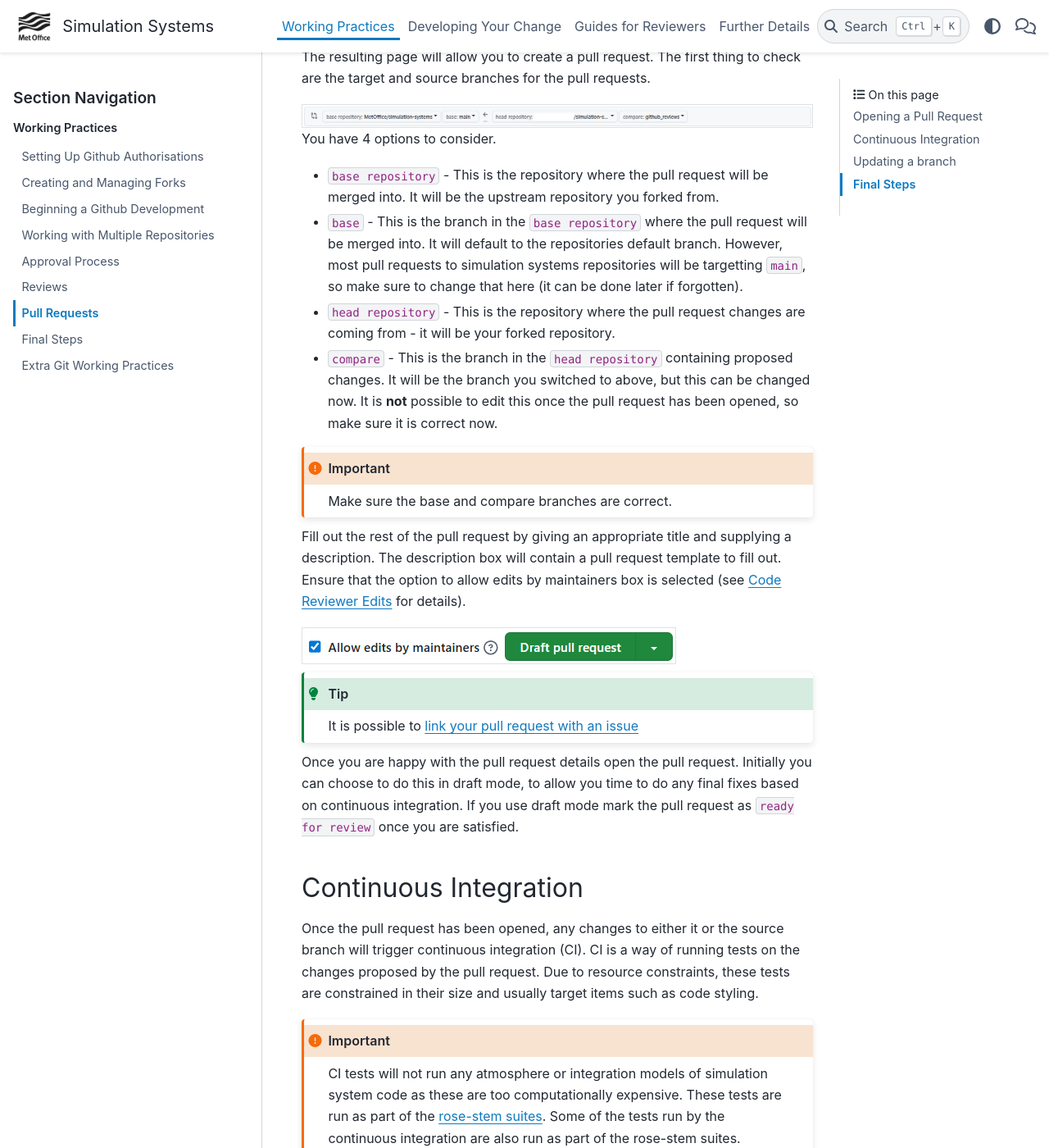
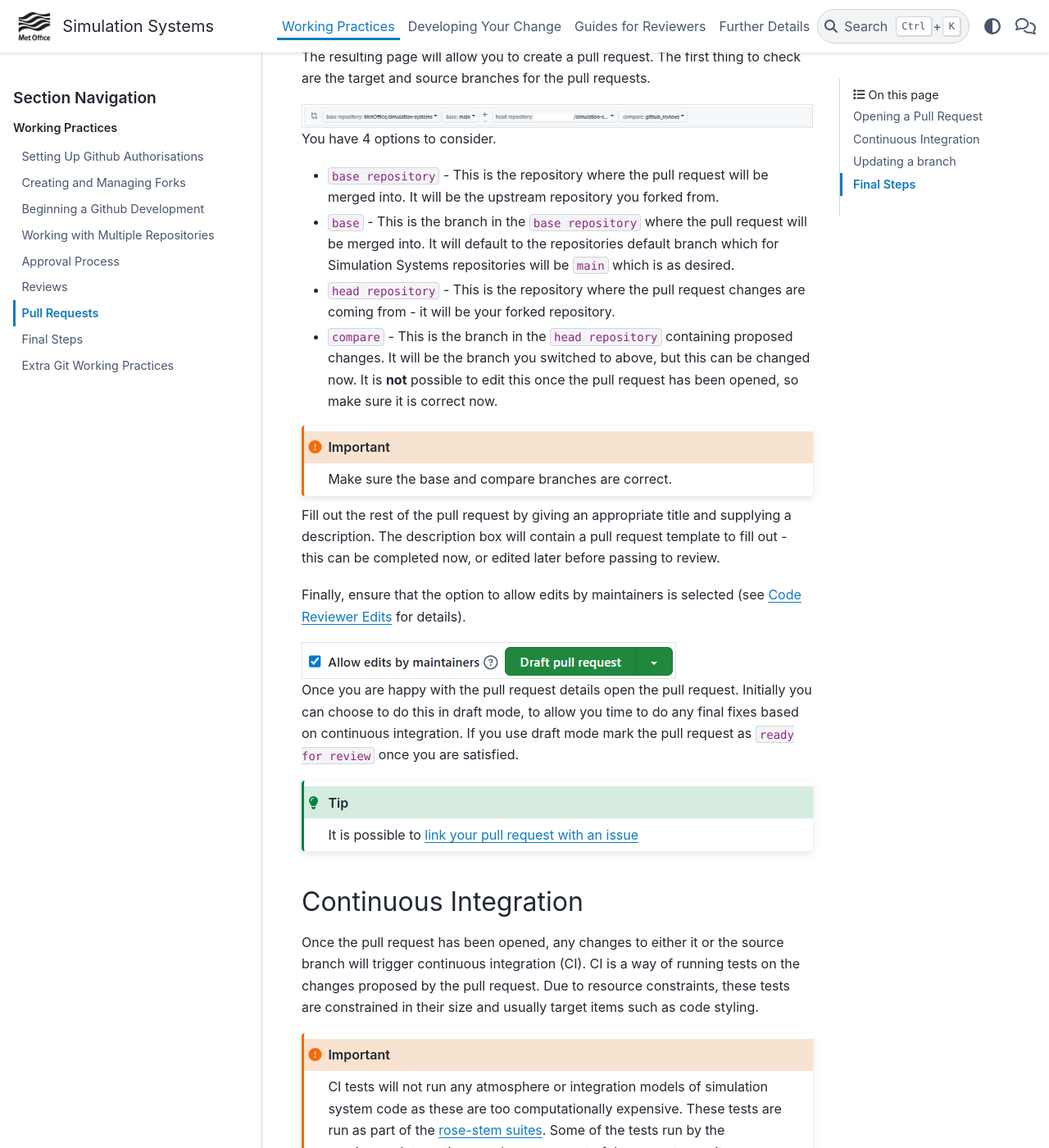
Before and after one commit to MetOffice/simulation-systems, a Sphinx documentation site: the page built from source/WorkingPractices/pull_requests.rst, in a window 1280 px wide and 1400 px high, scrolled down 663 px. Shown: the whole window at 82% size. Built offline with Sphinx 7.4.7 and the PyData theme 0.15.4, drawn with Linux system fonts in a browser that asks for light colours.

Commit message:
update default main

```diff
--- a/source/WorkingPractices/forking.rst
+++ b/source/WorkingPractices/forking.rst
@@ -72,6 +72,8 @@ Most work to maintain a fork involves syncing it with the upstream repository. S
         .. image:: images/gh_screenshots/sync_fork_dark.png
             :class: only-dark border
 
+        The synced branch will still only exist in the remote repository. If you require them in a local clone make sure to ``fetch`` or ``pull`` the repository.
+
     .. tab-item:: gh cli
 
         Run the following command, substituting for the downstream fork owner and repo name. Without the ``-b`` option, only the default branch will be synced. You may want to sync both ``stable`` and ``main``, particularly at a release.
@@ -80,9 +82,7 @@ Most work to maintain a fork involves syncing it with the upstream repository. S
 
             gh repo sync <OWNER>/<REPO> -b <BRANCH>
 
-        .. tip::
-
-            When using the gh cli to sync forks, remember that it won't pull the changes to local clone, this needs to be done manually.
+        The synced branch will still only exist in the remote repository. If you require them in a local clone make sure to ``fetch`` or ``pull`` the repository.
 
     .. tab-item:: git commands
 
--- a/source/WorkingPractices/git_extras.rst
+++ b/source/WorkingPractices/git_extras.rst
@@ -25,8 +25,8 @@ It is possible to set another repository as a remote source using the syntax,
 
     git remote add <name> <url>
 
-The URL for the upstream can be found from the Code button on github (see
-:ref:`Cloning a Repository <clone_repo>`).
+The URL for the desired repository can be found from the Code button on github
+(see :ref:`Cloning a Repository <clone_repo>`).
 
 .. tip::
 
--- a/source/WorkingPractices/pull_requests.rst
+++ b/source/WorkingPractices/pull_requests.rst
@@ -41,9 +41,7 @@ You have 4 options to consider.
   merged into. It will be the upstream repository you forked from.
 * ``base`` - This is the branch in the ``base repository`` where the pull
   request will be merged into. It will default to the repositories default
-  branch. However, most pull requests to simulation systems repositories will be
-  targetting ``main``, so make sure to change that here (it can be done later if
-  forgotten).
+  branch which for Simulation Systems repositories will be ``main`` which is as desired.
 * ``head repository`` - This is the repository where the pull request changes
   are coming from - it will be your forked repository.
 * ``compare`` - This is the branch in the ``head repository`` containing
@@ -57,7 +55,9 @@ You have 4 options to consider.
 
 Fill out the rest of the pull request by giving an appropriate title and
 supplying a description. The description box will contain a pull request
-template to fill out. Ensure that the option to allow edits by maintainers box
+template to fill out - this can be completed now, or edited later before passing to review.
+
+Finally, ensure that the option to allow edits by maintainers
 is selected (see :ref:`reviewer_edits` for details).
 
 .. image:: images/gh_screenshots/maintainer_edit_light.png
@@ -66,15 +66,14 @@ is selected (see :ref:`reviewer_edits` for details).
 .. image:: images/gh_screenshots/maintainer_edit_dark.png
     :class: only-dark border
 
+Once you are happy with the pull request details open the pull request.
+Initially you can choose to do this in draft mode, to allow you time to do any
+final fixes based on continuous integration. If you use draft mode mark the pull request as ``ready for review`` once you are satisfied.
+
 .. tip::
 
     It is possible to `link your pull request with an issue
     <https://docs.github.com/en/issues/tracking-your-work-with-issues/using-issues/linking-a-pull-request-to-an-issue>`_
-
-
-Once you are happy with the pull request details open the pull request.
-Initially you can choose to do this in draft mode, to allow you time to do any
-final fixes based on continuous integration. If you use draft mode mark the pull request as ``ready for review`` once you are satisfied.
 
 Continuous Integration
 ----------------------
```
Also changed, not shown: other parts of source/WorkingPractices/pull_requests.rst (+3 -2 lines), source/WorkingPractices/gh_dev_init.rst (+7 -7 lines), source/WorkingPractices/working_practices.rst (+26 -13 lines).
